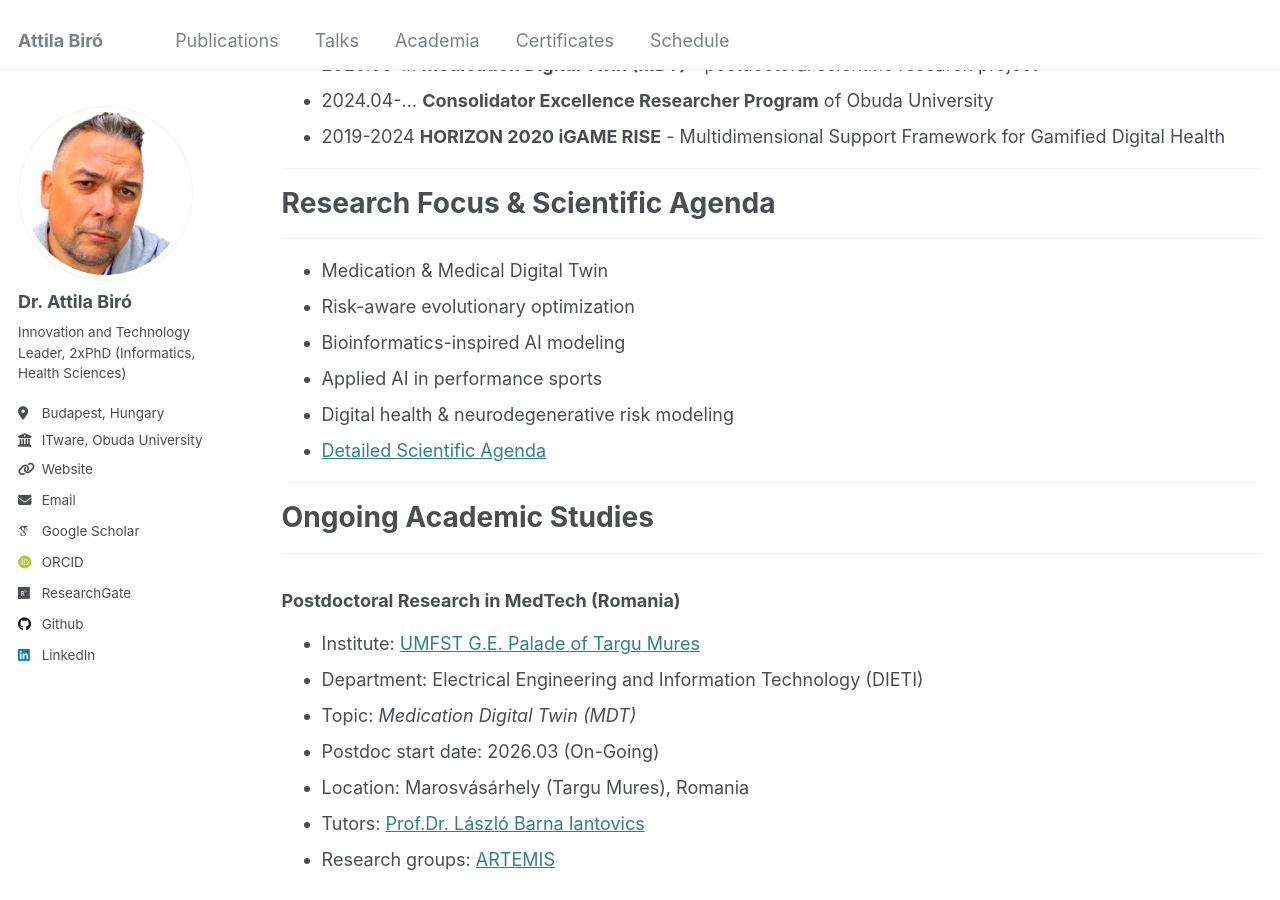
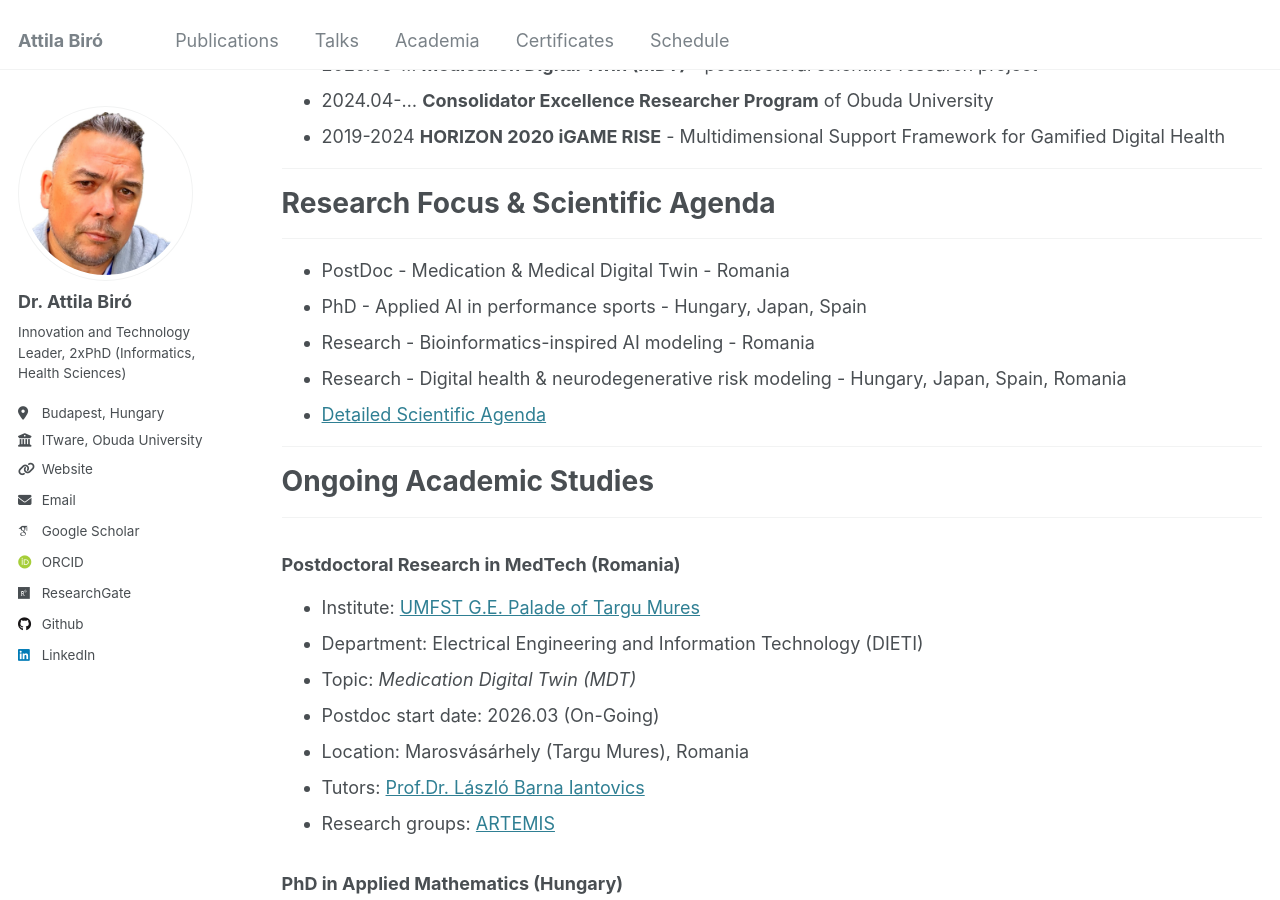
Before and after one commit to biroka/biroka.github.io, a Jekyll site: the page built from _pages/academia.md, in a window 1280 px wide and 900 px high, scrolled down 514 px. Built offline with Jekyll 4.4.1, drawn with Linux system fonts in a browser that asks for light colours; some web fonts are replaced.

Commit message:
Update research focus with specific locations and roles

```diff
--- a/_pages/academia.md
+++ b/_pages/academia.md
@@ -26,11 +26,10 @@ author_profile: true
 ***
 # Research Focus & Scientific Agenda
 ***
-* Medication & Medical Digital Twin
-* Risk-aware evolutionary optimization
-* Bioinformatics-inspired AI modeling
-* Applied AI in performance sports
-* Digital health & neurodegenerative risk modeling
+* PostDoc - Medication & Medical Digital Twin - Romania
+* PhD - Applied AI in performance sports - Hungary, Japan, Spain
+* Research - Bioinformatics-inspired AI modeling - Romania
+* Research - Digital health & neurodegenerative risk modeling - Hungary, Japan, Spain, Romania
 * <a target="_new" href="https://biroka.github.io/schedule/">Detailed Scientific Agenda</a>
 
 ***
```
